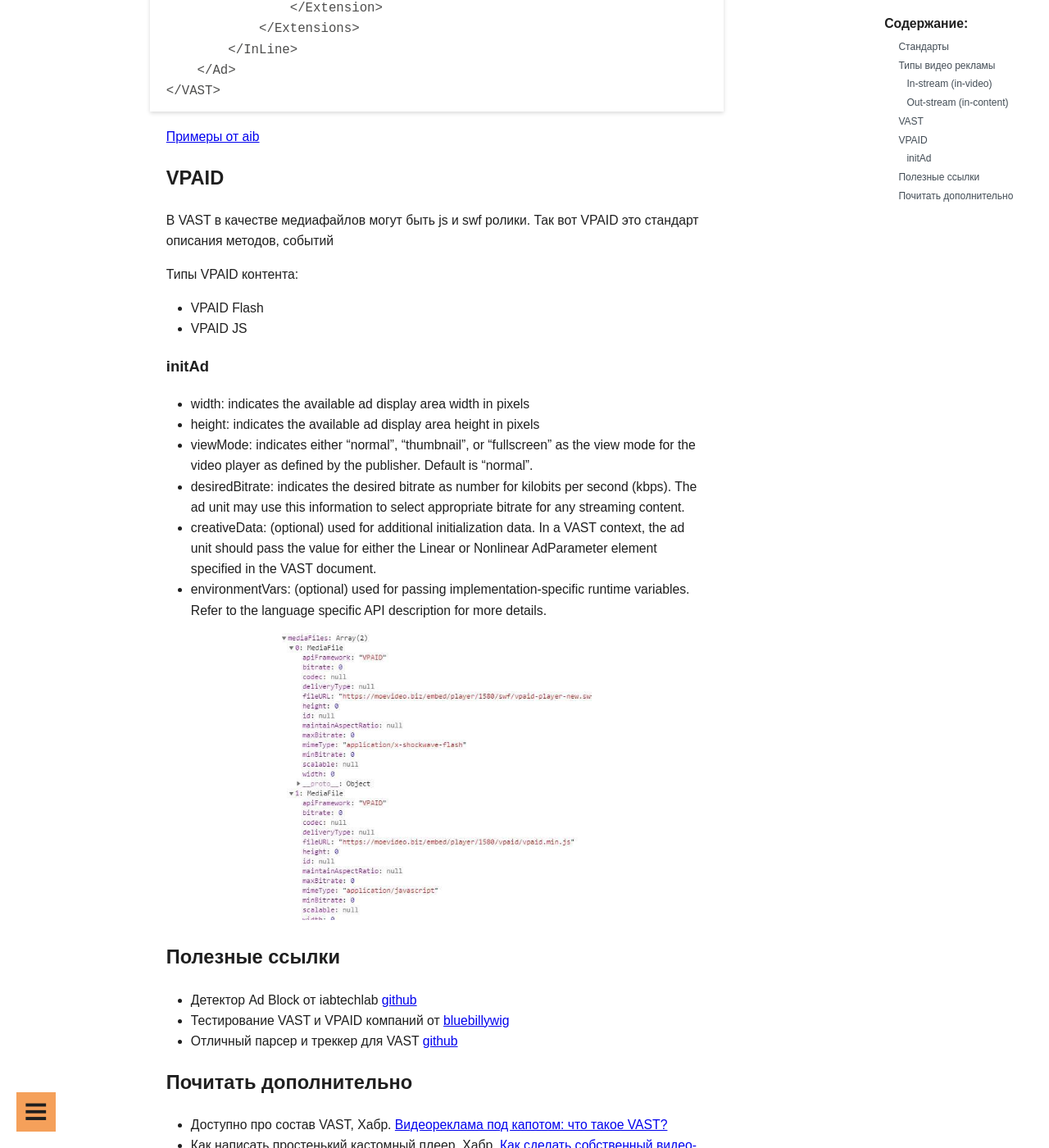
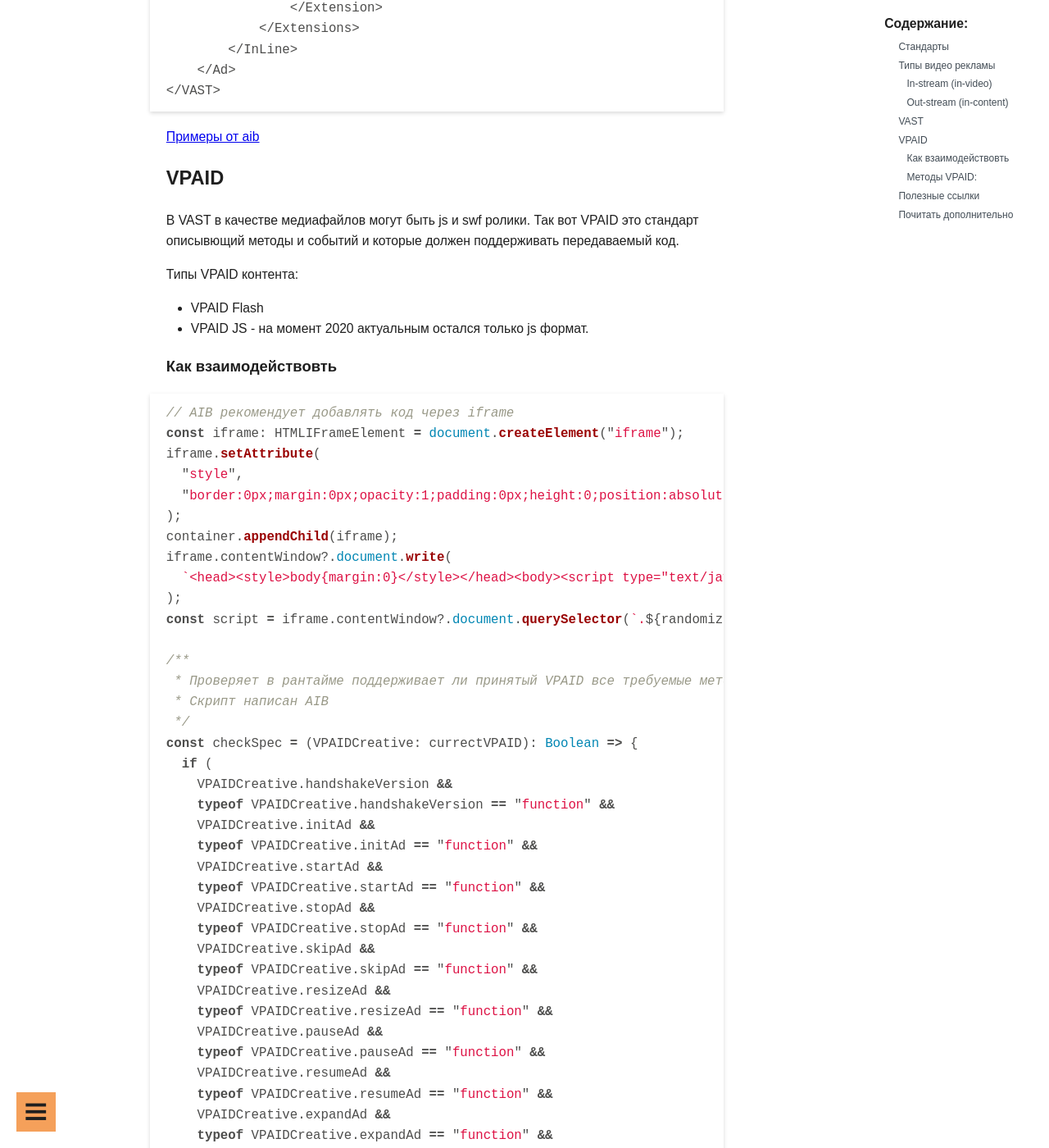
Before and after one commit to guest363/blog, a Jekyll site: the page built from _posts/web/2020-05-24-internet-video-ads-vast-and-vpaid.md, in a window 1280 px wide and 1400 px high, scrolled down 2118 px. Shown: the whole window at 82% size. Built offline with Jekyll 4.4.1, drawn with Linux system fonts in a browser that asks for light colours; some of the changed text lies outside the part shown.

Commit message:
change vast article

````diff
--- a/_posts/web/2020-05-24-internet-video-ads-vast-and-vpaid.md
+++ b/_posts/web/2020-05-24-internet-video-ads-vast-and-vpaid.md
@@ -5,22 +5,27 @@
 categories: Разработка
 tag: Web
 ---
+
 ## Стандарты
+
 - [VAST 3](https://www.iab.com/guidelines/digital-video-ad-serving-template-vast-3-0/)
 - [VPAID 2](https://www.iab.com/guidelines/digital-video-player-ad-interface-definition-vpaid-2-0/)
 
 ## Типы видео рекламы
 
 ### In-stream (in-video)
+
 Реклама, которая транслируются в видеоролике.
 Может находится в следующих позициях:
-- *Pre-roll* - запускается перед началом видеоролика при нажатии на кнопку воспроизведения
-- *Mid-roll* - запускается автоматически спустя определенное время со старта видеоролика
-- *Post-roll* - запускается автоматически после окончания видеоролика
-- *Pause-roll* - запускается при снятии видеоролика с паузы
-- *Over-roll*- запускается автоматически поверх видеоролика
+
+- _Pre-roll_ - запускается перед началом видеоролика при нажатии на кнопку воспроизведения
+- _Mid-roll_ - запускается автоматически спустя определенное время со старта видеоролика
+- _Post-roll_ - запускается автоматически после окончания видеоролика
+- _Pause-roll_ - запускается при снятии видеоролика с паузы
+- _Over-roll_- запускается автоматически поверх видеоролика
 
 ### Out-stream (in-content)
+
 Рекламный видеоролик размещен в середине текстовой статьи. При прокручивании страницы, как только видеоплеер попадает в зону видимости пользователя, начинается автоматический показ рекламного видеоролика.
 
 Места размещения: информационные сайты, новостные порталы, развлекательные сайты.
@@ -28,6 +33,7 @@
 ## VAST
 
 XML файл специальной разметки. В нем указывается:
+
 - Ссылки на рекламные креативы
 - Ссылки которые нужно трекать get запросом при наступлении различных событий. Например начало просмотро ролика, клик по рекламе.
 - Ссылки которые нужно трекать в случае ошибки
@@ -87,31 +93,118 @@
 [Примеры от aib](https://github.com/InteractiveAdvertisingBureau/VAST_Samples/tree/master/VAST%203.0%20Samples)
 
 ## VPAID
-В VAST в качестве медиафайлов могут быть js и swf ролики. Так вот VPAID это стандарт описания методов, событий
+
+В VAST в качестве медиафайлов могут быть js и swf ролики. Так вот VPAID это стандарт описывющий методы и событий и которые должен поддерживать передаваемый код.
 
 Типы VPAID контента:
 
 - VPAID Flash
-- VPAID JS
+- VPAID JS - на момент 2020 актуальным остался только js формат.
 
-### initAd
-- width: indicates the available ad display area width in pixels
-- height: indicates the available ad display area height in pixels
-- viewMode: indicates either “normal”, “thumbnail”, or “fullscreen” as the view mode
-     for the video player as defined by the publisher. Default is “normal”.
-- desiredBitrate: indicates the desired bitrate as number for kilobits per second
-     (kbps). The ad unit may use this information to select appropriate bitrate for any
-     streaming content.
-- creativeData: (optional) used for additional initialization data. In a VAST context,
-     the ad unit should pass the value for either the Linear or Nonlinear AdParameter
-     element specified in the VAST document.
-- environmentVars: (optional) used for passing implementation-specific runtime
-     variables. Refer to the language specific API description for more details.
+### Как взаимодействовть
 
+```js
+// AIB рекомендует добавлять код через iframe
+const iframe: HTMLIFrameElement = document.createElement("iframe");
+iframe.setAttribute(
+  "style",
+  "border:0px;margin:0px;opacity:1;padding:0px;height:0;position:absolute;width:0;top:0;left:0;"
+);
+container.appendChild(iframe);
+iframe.contentWindow?.document.write(
+  `<head><style>body{margin:0}</style></head><body><script type="text/javascript" class="${randomizer}" src="${url}" async></script></body>`
+);
+const script = iframe.contentWindow?.document.querySelector(`.${randomizer}`);
+
+/**
+ * Проверяет в рантайме поддерживает ли принятый VPAID все требуемые методы.
+ * Скрипт написан AIB
+ */
+const checkSpec = (VPAIDCreative: currectVPAID): Boolean => {
+  if (
+    VPAIDCreative.handshakeVersion &&
+    typeof VPAIDCreative.handshakeVersion == "function" &&
+    VPAIDCreative.initAd &&
+    typeof VPAIDCreative.initAd == "function" &&
+    VPAIDCreative.startAd &&
+    typeof VPAIDCreative.startAd == "function" &&
+    VPAIDCreative.stopAd &&
+    typeof VPAIDCreative.stopAd == "function" &&
+    VPAIDCreative.skipAd &&
+    typeof VPAIDCreative.skipAd == "function" &&
+    VPAIDCreative.resizeAd &&
+    typeof VPAIDCreative.resizeAd == "function" &&
+    VPAIDCreative.pauseAd &&
+    typeof VPAIDCreative.pauseAd == "function" &&
+    VPAIDCreative.resumeAd &&
+    typeof VPAIDCreative.resumeAd == "function" &&
+    VPAIDCreative.expandAd &&
+    typeof VPAIDCreative.expandAd == "function" &&
+    VPAIDCreative.collapseAd &&
+    typeof VPAIDCreative.collapseAd == "function" &&
+    VPAIDCreative.subscribe &&
+    typeof VPAIDCreative.subscribe == "function" &&
+    VPAIDCreative.unsubscribe &&
+    typeof VPAIDCreative.unsubscribe == "function"
+  ) {
+    return true;
+  }
+  return false;
+};
+
+script.addEventListener("load", function () {
+  // Доступ к VPAID коду
+  const adUnit = iframe.contentWindow.getVPAIDAd();
+  // Проверка корректности VPAID
+  if (!checkSpec(adUnit)) {
+    return;
+  }
+  // Обмен версиями
+  adUnit.handshakeVersion("2.0");
+  // Инициализировать
+  adUnit.initAd(
+    width,
+    height,
+    "normal", //  “normal” “thumbnail” or “fullscreen”
+    -1,
+    // Для отправки креативу информации необходимой для старта, передается в VAST
+    { AdParameters: adParameters },
+    {
+      slot: wrapper, // над каким блоком vpaid получит контроль
+      videoSlot: video, // video html elem
+      videoSlotCanAutoPlay: true,
+    }
+  );
+});
+```
+
+### Методы VPAID:
+
+- getVPAIDAd: () => Object;
+  handshakeVersion: (playerVPAIDVersion: String) => String;
+  initAd: (
+  width: Number,
+  height: Number,
+  viewMode: String,
+  desiredBitrate: Number,
+  creativeData?: Object,
+  environmentVars?: environmentVars
+  ) => void;
+- resizeAd: (width: Number, height: Number, viewMode: String) => void;
+- startAd: () => void;
+- stopAd: () => void;
+- pauseAd: () => void;
+- resumeAd: () => void;
+- expandAd: () => void;
+- collapseAd: () => void;
+- skipAd: () => void;
+- subscribe: (fn: Function, event: String, listenerScope?: Object) => void;
+- unsubscribe: (fn: Function, event: String) => void;
 
 ![Пример контента VPAID](/assets/images/vastAndVpaid/vpaid-types.jpg)
 
 ## Полезные ссылки
+
 - Детектор Ad Block от iabtechlab [github](https://github.com/InteractiveAdvertisingBureau/AdBlockDetection)
 - Тестирование VAST и VPAID компаний от [bluebillywig](https://support.bluebillywig.com/vast-inspector)
 - Отличный парсер и треккер для VAST [github](https://github.com/dailymotion/vast-client-js)
````
